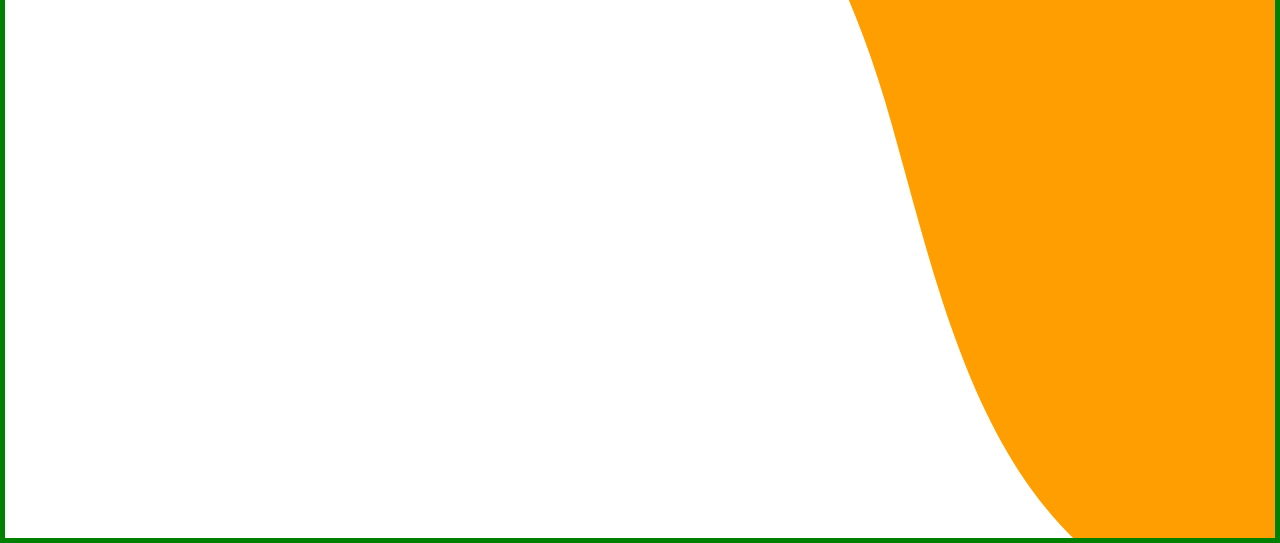
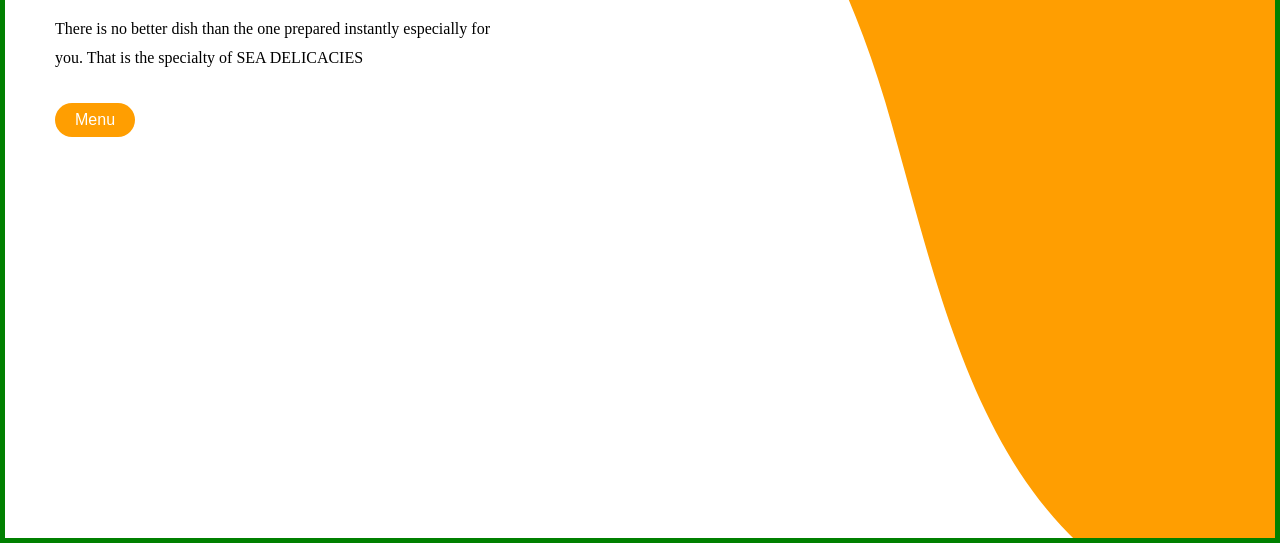
Before and after one commit to amita-roy/Sea-Delicacies, a website built with webpack: page dist/index.html in a window 1280 px wide. Shown: the part 257-800 px from the top of the page. Built offline with nearby package versions, Linux system fonts and the light colour scheme.

Commit message:
Add left side content for header

```diff
--- a/src/header.js
+++ b/src/header.js
@@ -1,7 +1,31 @@
+const leftContainer = () => {
+  const lc = document.createElement('div');
+  const heading = document.createElement('h1');
+  const description = document.createElement('p');
+  const cta = document.createElement('button');
+
+  lc.classList.add('leftHead');
+
+  heading.innerHTML = 'We Serve Love from the Ocean';
+  description.innerHTML =
+    'There is no better dish than the one prepared instantly especially for you. That is the specialty of SEA DELICACIES';
+
+  cta.innerHTML = 'Menu';
+
+  lc.appendChild(heading);
+  lc.appendChild(description);
+  lc.appendChild(cta);
+  return lc;
+};
+
 module.exports = function header() {
   const head = document.createElement('div');
 
+  const rightContainer = document.createElement('div');
+
   head.classList.add('header');
+
+  head.appendChild(leftContainer());
 
   return head;
 };
--- a/src/style.css
+++ b/src/style.css
@@ -8,7 +8,7 @@
   border: 2px solid red;
   position: fixed;
   width: 100%;
-  padding: 20px;
+  padding: 20px 50px;
   display: flex;
   align-items: center;
   justify-content: space-between;
@@ -23,3 +23,27 @@
   height: 100vh;
   background-image: url('./head.png');
 }
+
+.leftHead {
+  max-width: 550px;
+  padding: 0 50px;
+  margin-top: 200px;
+}
+
+.leftHead h1,
+.leftHead p {
+  margin-bottom: 30px;
+}
+
+.leftHead p {
+  line-height: 1.8;
+}
+
+.leftHead button {
+  padding: 8px 20px;
+  font-size: 16px;
+  border: none;
+  background-color: #ff9e01;
+  color: white;
+  border-radius: 25px;
+}
```
